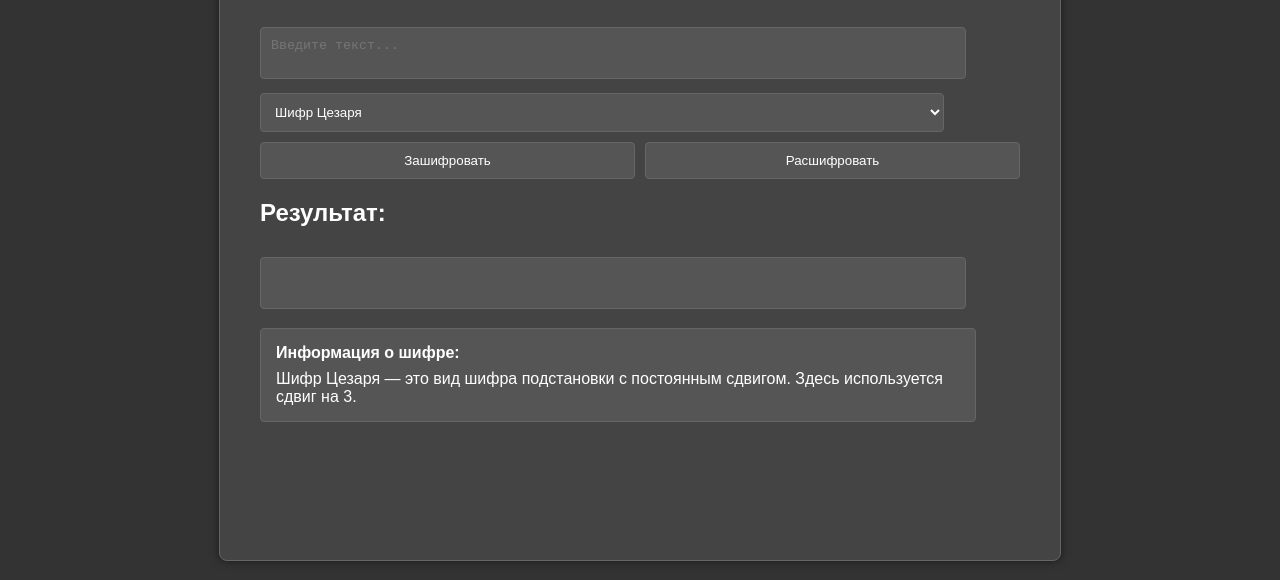
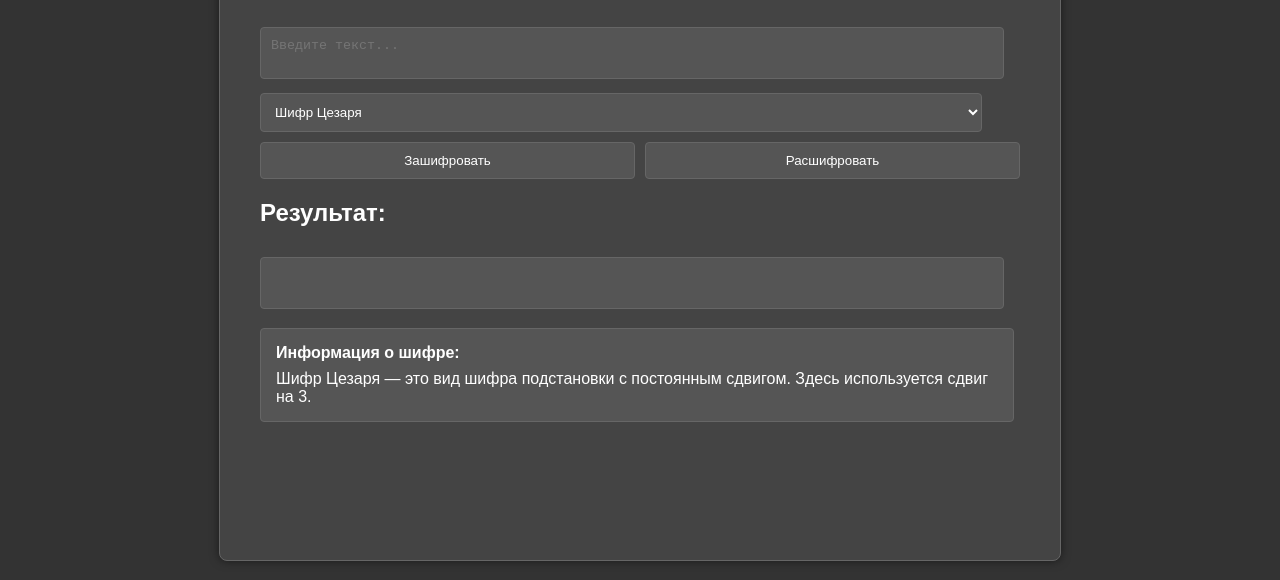
Before and after one commit to wdefarsdhtyfj/decoder, a plain HTML site: page index.html in a window 1280 px wide. Shown: the part 220-800 px from the top of the page. Drawn offline with Linux system fonts and the light colour scheme.

Commit message:
Update index.html

```diff
--- a/index.html
+++ b/index.html
@@ -31,7 +31,7 @@
     }
 
     textarea, select, button {
-      width: 90%;
+      width: 95%;
       margin-top: 10px;
       padding: 10px;
       border-radius: 4px;
@@ -61,7 +61,7 @@
       padding: 15px;
       border-radius: 4px;
       margin-top: 15px;
-      width: 90%;
+      width: 95%;
       border: 1px solid;
     }
 
```
